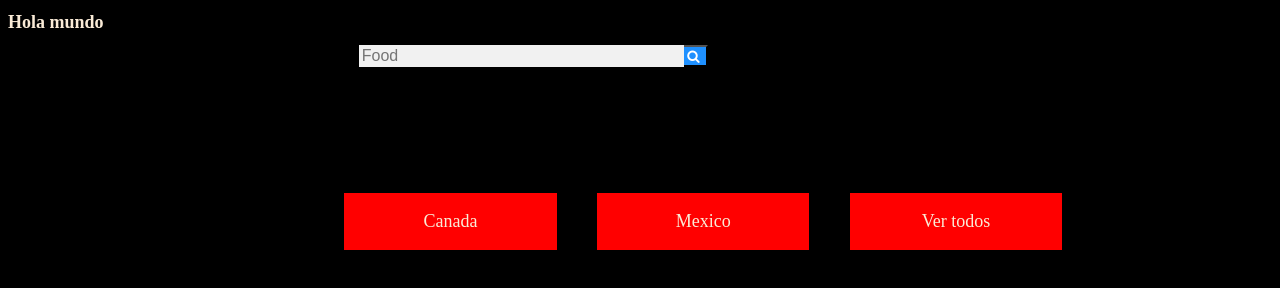
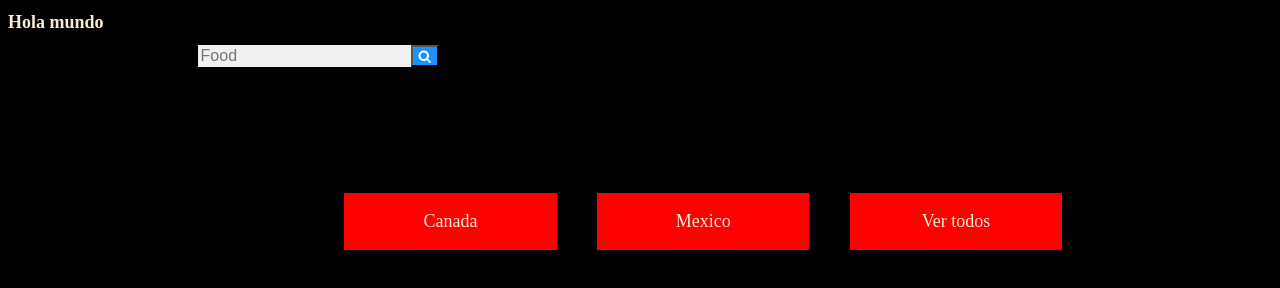
Before and after one commit to roge530/BeduProyect, a plain HTML site: page html/main.html in a window 1280 px wide. Drawn offline with Linux system fonts and the light colour scheme; no server answers.

Commit message:
correccion con rox

```diff
--- a/css/main.css
+++ b/css/main.css
@@ -39,10 +39,7 @@
     width: 40%;
 }
 
-.autocomplete {
-    position: relative;
-    display: inline-block;
-}
+
 
 input {
     border: 1px solid transparent;
@@ -58,14 +55,15 @@
 button[type=button] {
     background-color: DodgerBlue;
     color: #fff;
-    margin-left: 10%;
+}
+
+form {
+    margin-left: 15%;
 }
 
 form div {
     display: flex;
-    flex-flow: row wrap;
     flex-direction: row;
-    margin-left: 15%;
     height: auto;
 }
 
@@ -77,6 +75,7 @@
     z-index: 99;
     background-color: white;
     flex-direction: column;
+
 }
 
 .autocompleteItems div {
--- a/html/main.html
+++ b/html/main.html
@@ -11,12 +11,12 @@
 </head>
 <body>
     <h1>Hola mundo</h1>
-    <form autocomplete="off">
+    <form id="divForm" autocomplete="off">
         <div>
             <div class="autocomplete">
               <input id="myInput" type="text" name="mySearchBar" placeholder="Food">
+              <button type="button" onclick="fnSearch()"><i class="fa fa-search"></i></button>
             </div>
-            <button type="button" onclick="fnSearch()"><i class="fa fa-search"></i></button>
         </div>
     </form>
 
--- a/js/main.js
+++ b/js/main.js
@@ -102,7 +102,7 @@
             div = document.createElement('div')
             div.setAttribute('id', input.id + 'autocompleteList')
             div.setAttribute("class", "autocompleteItems");
-            input.parentNode.appendChild(div)
+            document.getElementById('divForm').appendChild(div)
             data['meals'].forEach(datum => {
                 let mealName = datum['strMeal']
                 let mealID = datum['idMeal']
```
